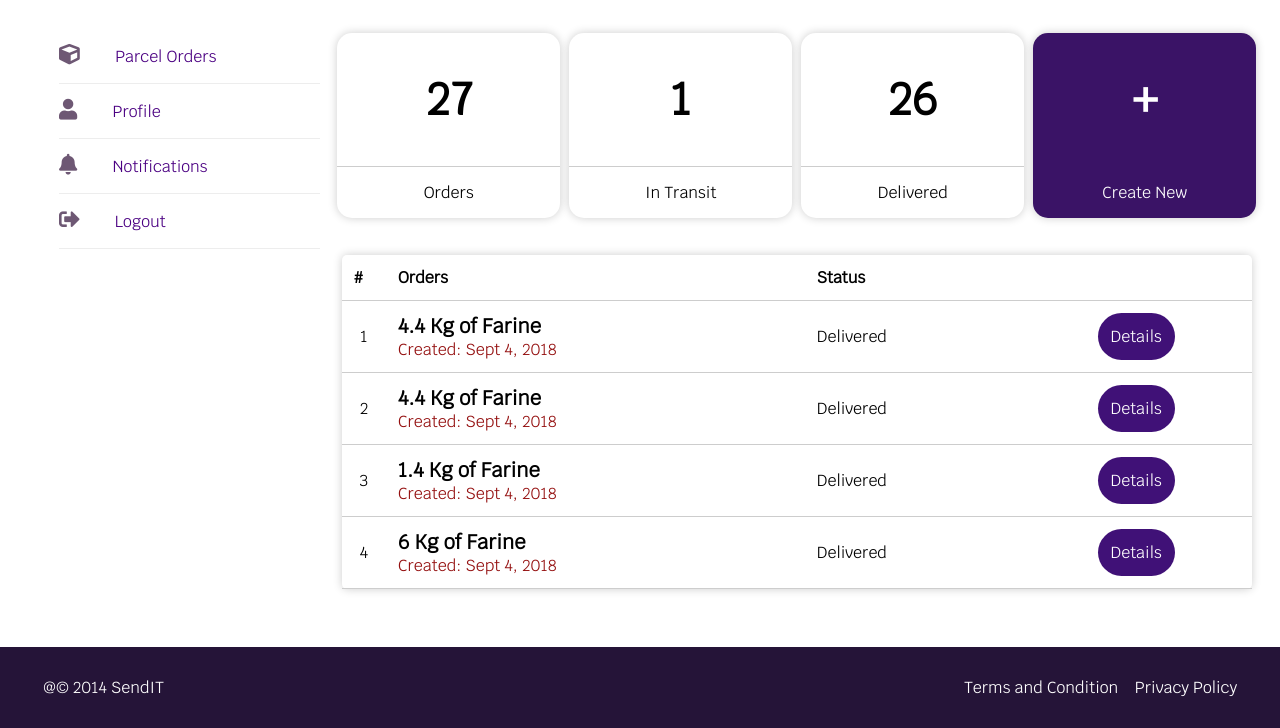
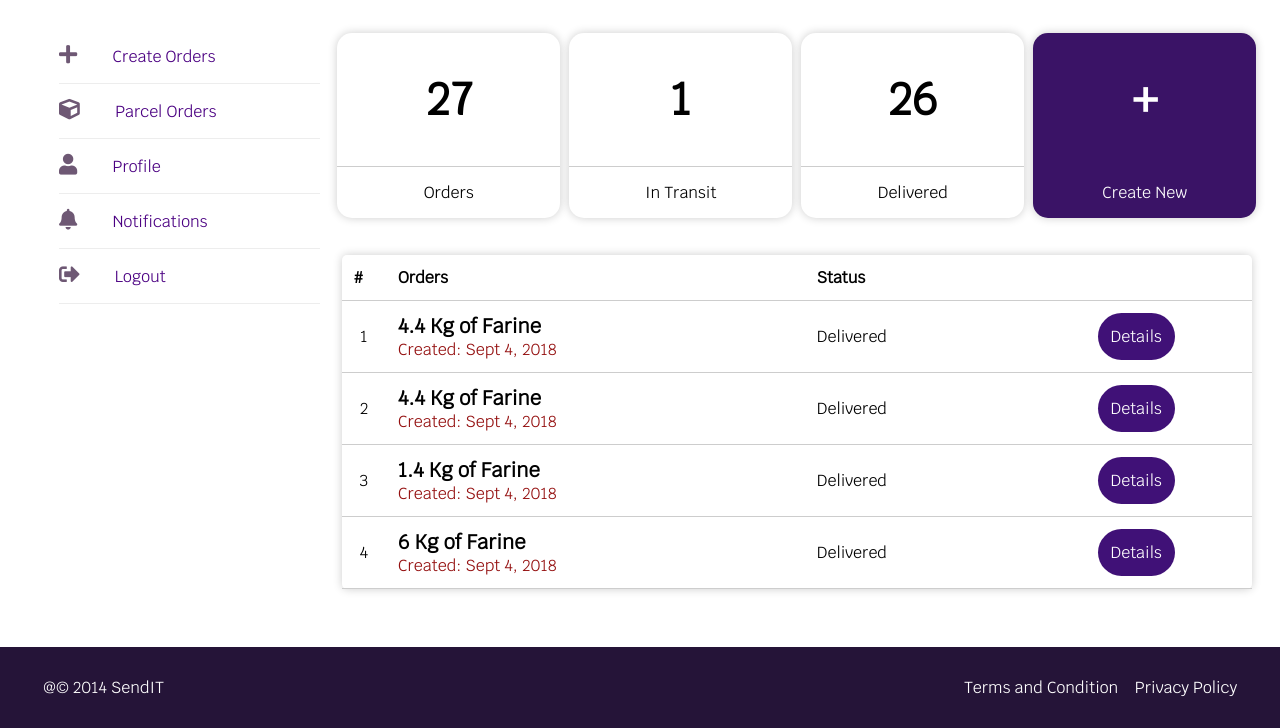
Before and after one commit to kagaramag/delivery-api, a plain HTML site: page ui/account.html in a window 1280 px wide. Shown: the part 84-812 px from the top of the page. Drawn offline with Linux system fonts and the light colour scheme.

Commit message:
fix links

```diff
--- a/ui/account.html
+++ b/ui/account.html
@@ -52,10 +52,11 @@
             <div class="container">
                 <div class="s4 m4 l1">
                    <ul class="sidebar">
-                       <li><a href="#"><span class="fas fa-cube"></span> Parcel Orders</a></li>
-                       <li><a href="#"><span class="fas fa-user"></span> Profile</a></li>
-                       <li><a href="#"><span class="fas fa-bell"></span> Notifications</a></li>
-                       <li><a href="#"><span class="fas fa-sign-out-alt"></span> Logout</a></li>
+                       <li><a href="./create-order.html"><span class="fas fa-plus"></span> Create Orders</a></li>
+                       <li><a href="./account.html"><span class="fas fa-cube"></span> Parcel Orders</a></li>
+                       <li><a href="./profile.html"><span class="fas fa-user"></span> Profile</a></li>
+                       <li><a href="./notification.html"><span class="fas fa-bell"></span> Notifications</a></li>
+                       <li><a href="./logout.html"><span class="fas fa-sign-out-alt"></span> Logout</a></li>
                    </ul>
                 </div>
                 <div class="s4 m4 l3">
```
